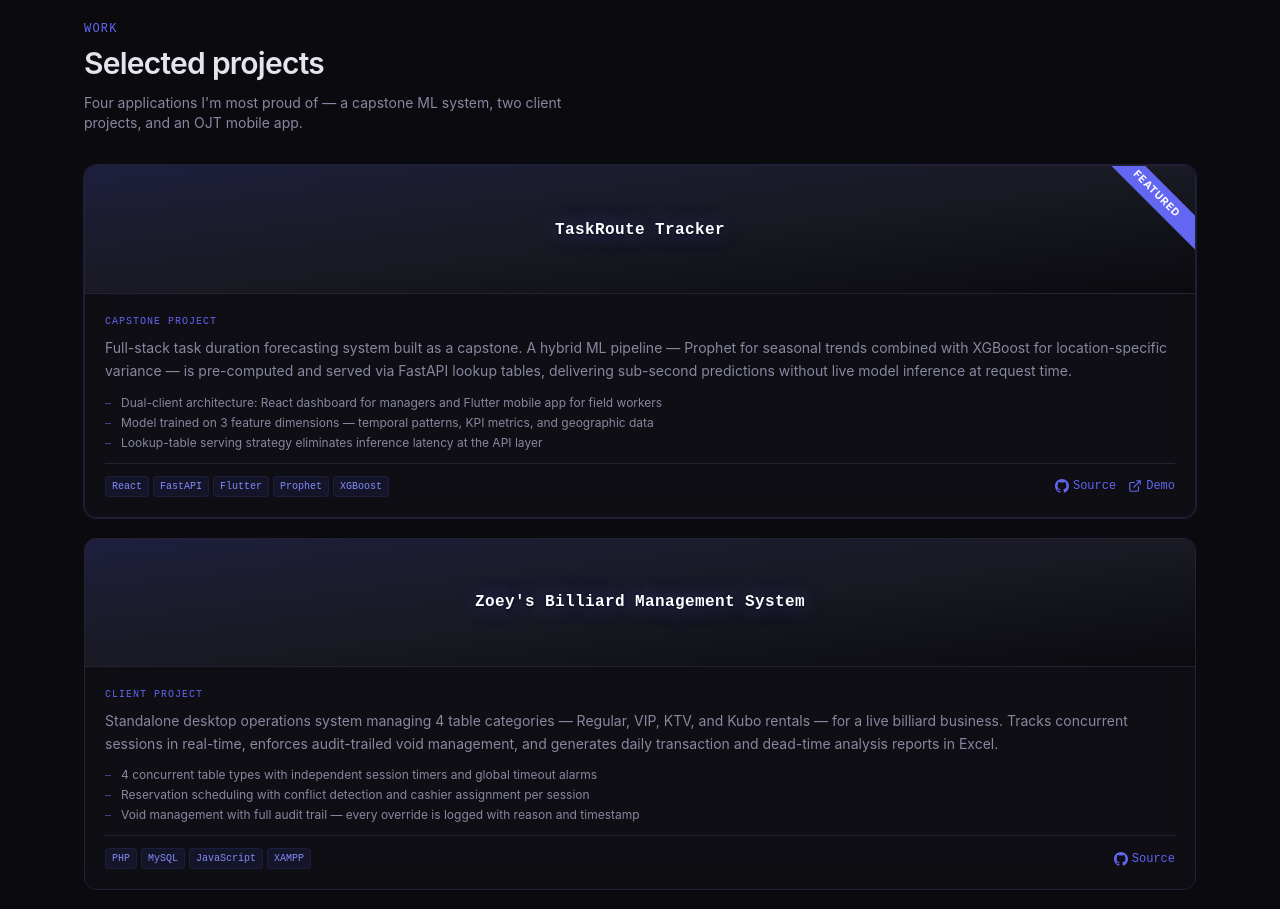
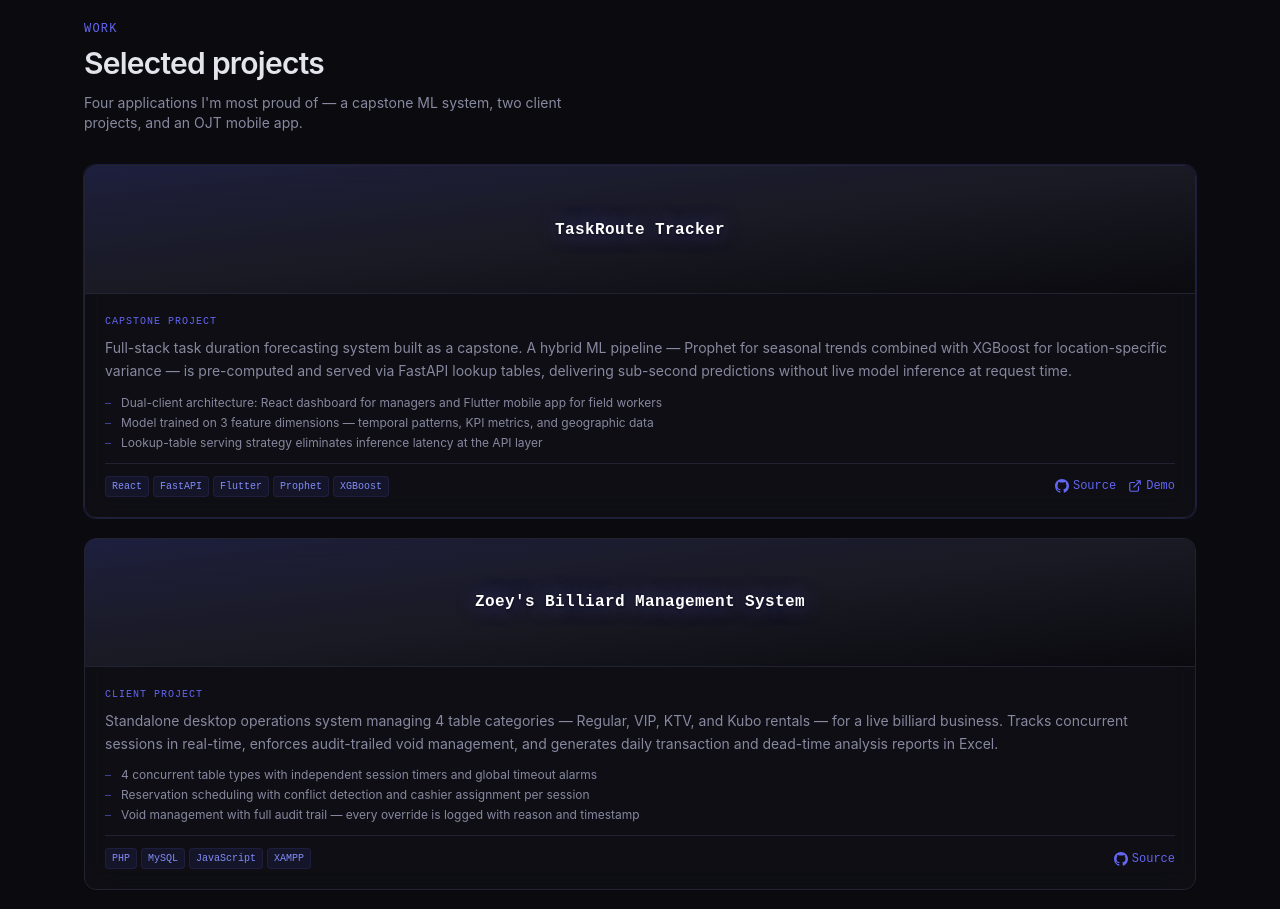
Before and after one commit to Juicewaaa4/Portfolio-, a React (Vite) app: page / in a window 1280 px wide. Shown: the part 1960-2869 px from the top of the page. Built offline with nearby package versions, Linux system fonts and the light colour scheme.

Commit message:
fix: remove Featured ribbon scroll bug and update resume PDF

```diff
--- a/src/components/Projects.jsx
+++ b/src/components/Projects.jsx
@@ -59,7 +59,6 @@ function ProjectCard({ p, index = 0 }) {
   return (
     <FadeIn delay={index * 0.08}>
       <div className={`glass-card rounded-xl overflow-hidden ${p.featured ? 'ring-1 ring-accent/20' : ''}`}>
-        {p.featured && <div className="featured-ribbon">Featured</div>}
         <div className="h-24 md:h-32 bg-gradient-to-br from-accent/20 via-elevated to-base flex items-center justify-center border-b border-border px-6">
           <span className="font-mono text-white text-base font-semibold tracking-wide select-none text-center" style={{ textShadow: '0 0 20px rgba(99,102,241,0.6), 0 1px 3px rgba(0,0,0,0.8)' }}>{p.name}</span>
         </div>
--- a/src/index.css
+++ b/src/index.css
@@ -128,21 +128,6 @@ body {
   transition: none;
 }
 
-/* ============================================
-   Featured ribbon
-   ============================================ */
-.featured-ribbon {
-  position: absolute; top: 16px; right: -32px;
-  background: var(--color-accent);
-  color: white;
-  font-size: 0.65rem;
-  font-weight: 700;
-  letter-spacing: 0.08em;
-  text-transform: uppercase;
-  padding: 4px 40px;
-  transform: rotate(45deg);
-}
-
 /* Typing cursor */
 .typing-cursor {
   display: inline-block;
```
Also changed, not shown: 1 other file (tests, documents, lock files or other folders).
